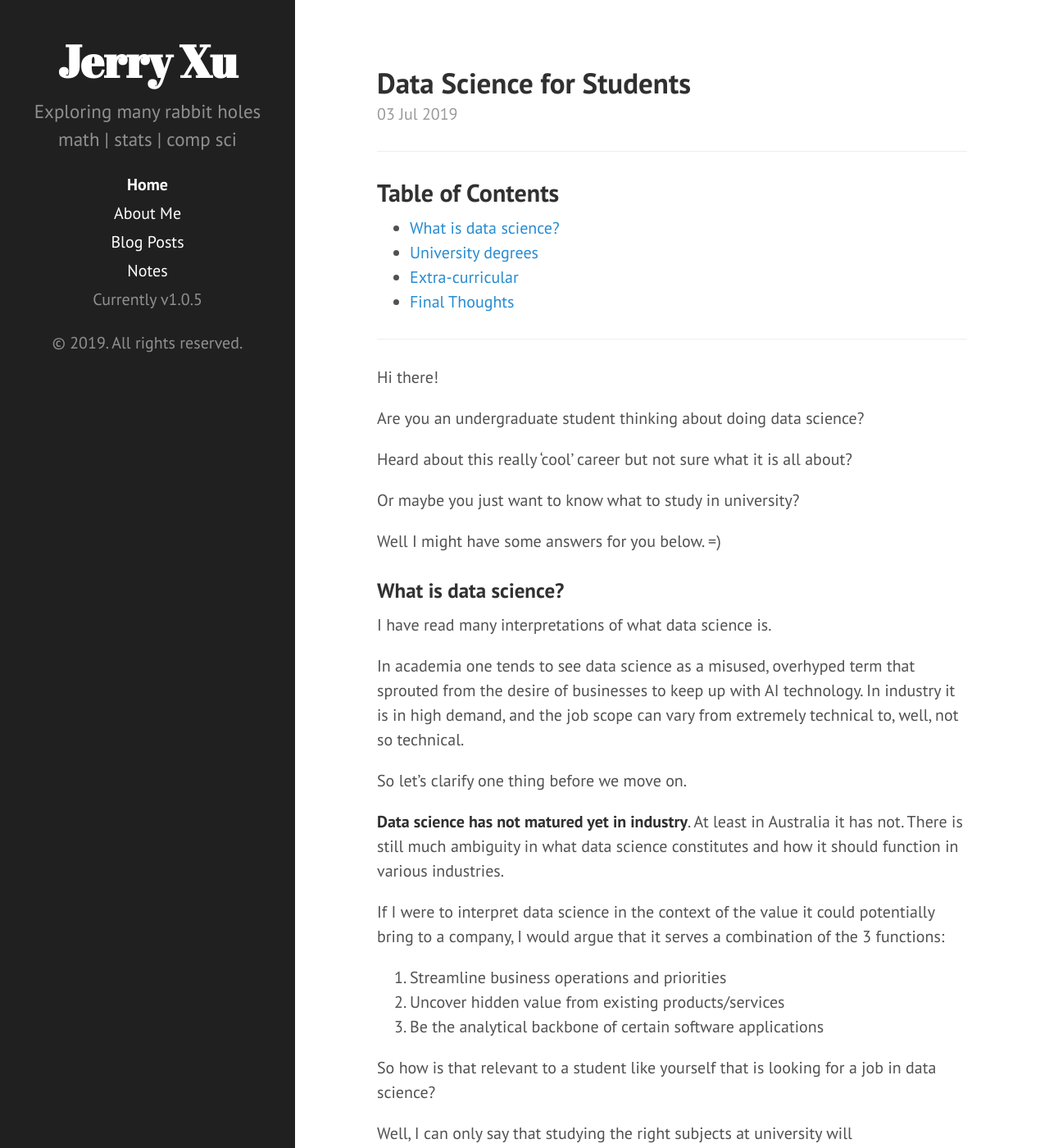
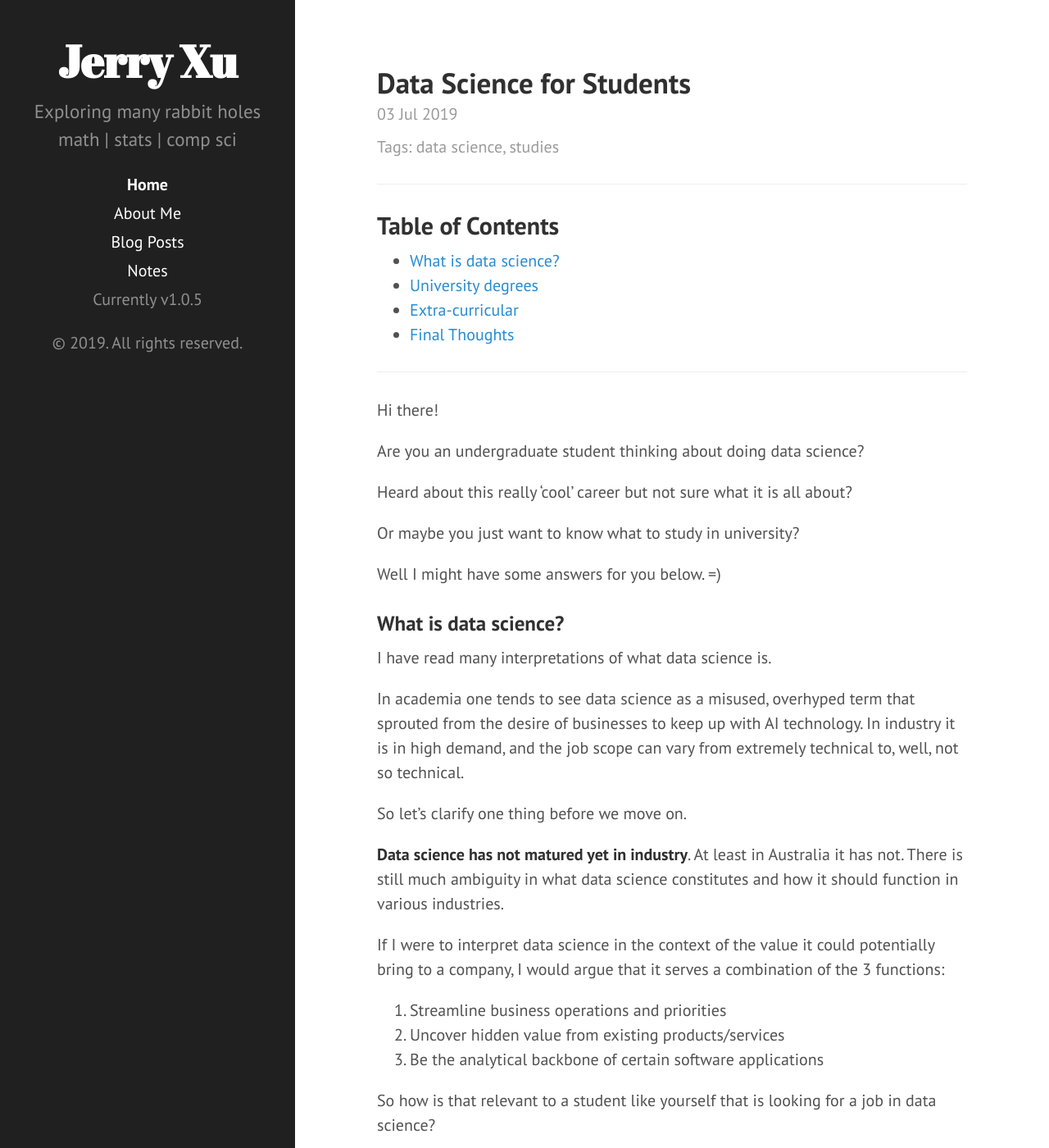
Before and after one commit to jerry-ye-xu/jerry-ye-xu.github.io, a Jekyll site: the page built from index.html, in a window 1280 px wide and 1400 px high. Shown: the whole window at 82% size. Built offline with Jekyll 4.4.1, drawn with Linux system fonts in a browser that asks for light colours; formulas are drawn with MathJax 3; the list of posts is cut into pages by our own code; some of the changed text lies outside the part shown.

Commit message:
v1.0.5: added forgotten files

```diff
--- a/index.html
+++ b/index.html
@@ -11,8 +11,8 @@
         {{ post.title }}
       </a>
     </h1>
-
     <span class="post-date">{{ post.date | date_to_string }}</span>
+    <span class="post-tags">Tags: {{ post.tags | join: ', ' }}</span>
 
     {{ post.content }}
     <hr class="shadow">
--- a/public/css/poole.css
+++ b/public/css/poole.css
@@ -352,6 +352,14 @@
   color: #9a9a9a;
 }
 
+.post-tags {
+  display: block;
+  margin-top: -.5rem;
+  margin-bottom: 1rem;
+  color: #9a9a9a;
+}
+
+
 /* Related posts */
 .related {
   padding-top: 2rem;
```
